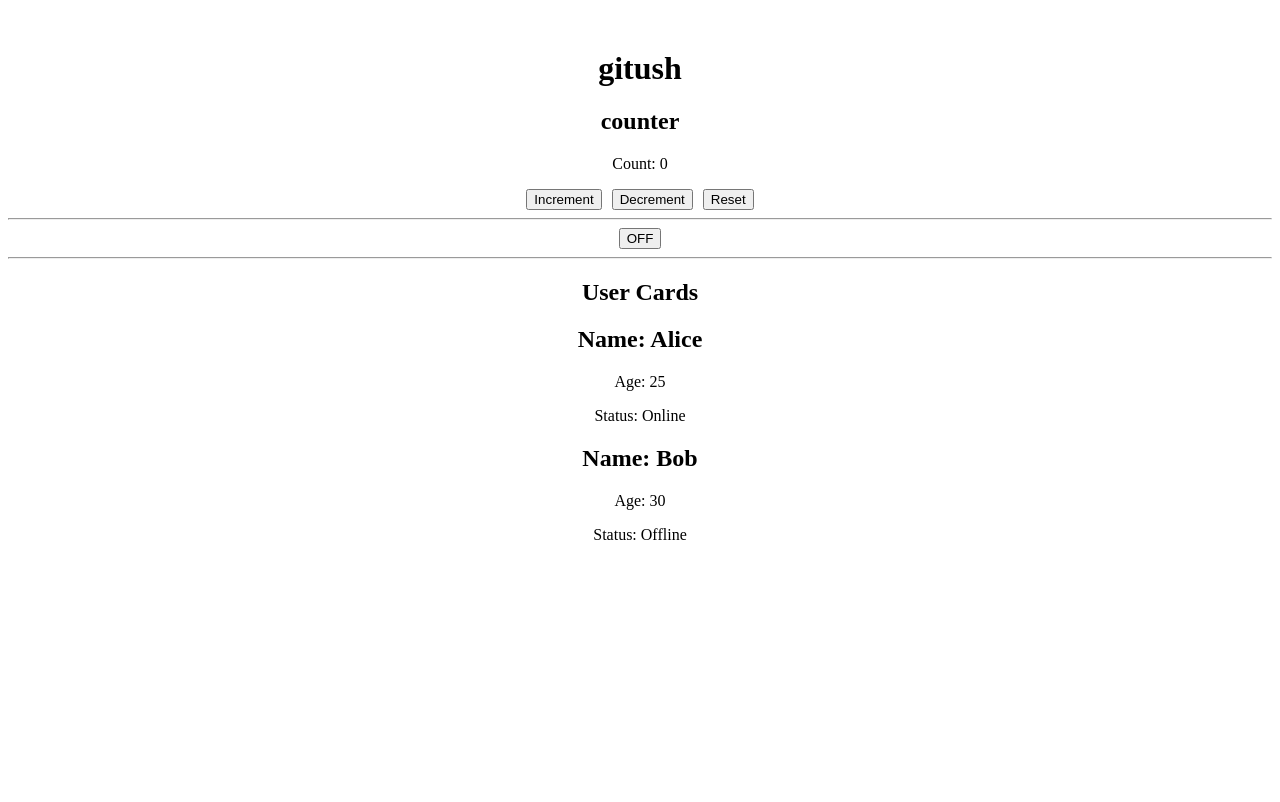
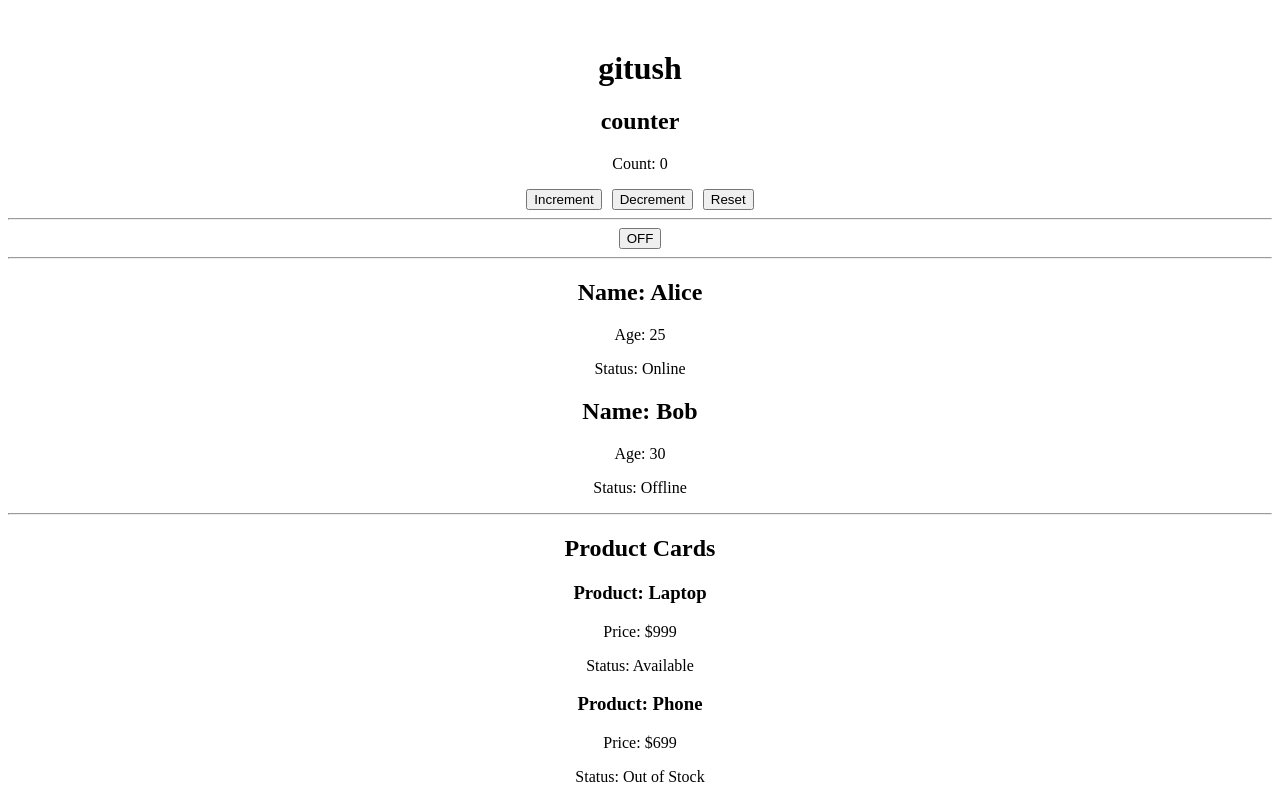
Before and after one commit to crystalfox1/giti, a React (Vite) app: page / in a window 1280 px wide. Built offline with nearby package versions, Linux system fonts and the light colour scheme.

Commit message:
move exercise 2 implementation entirely inside ProductCard component

```diff
--- a/src/App.tsx
+++ b/src/App.tsx
@@ -1,6 +1,7 @@
-import Counter from "./Counter";
-import Toggle from "./Toggle";
-import UserCard from "./UserCard";
+import Counter from "./Counter"
+import Toggle from "./Toggle"
+import UserCard from "./UserCard"
+import ProductCard from "./ProductCard"
 
 function App() {
   return (
@@ -10,11 +11,12 @@ function App() {
       <hr />
       <Toggle />
       <hr />
-      <h2>User Cards</h2>
       <UserCard name="Alice" age={25} isOnline={true} />
       <UserCard name="Bob" age={30} isOnline={false} />
+      <hr />
+      <ProductCard />
     </div>
-  );
+  )
 }
 
-export default App;
+export default App
--- /dev/null
+++ b/src/ProductCard.tsx
@@ -0,0 +1,27 @@
+interface ProductCardProps {
+  name: string
+  price: number
+  isAvailable: boolean
+}
+
+function ProductCardItem(props: ProductCardProps) {
+  return (
+    <div>
+      <h3>Product: {props.name}</h3>
+      <p>Price: ${props.price}</p>
+      <p>Status: {props.isAvailable ? "Available" : "Out of Stock"}</p>
+    </div>
+  )
+}
+
+function ProductCard() {
+  return (
+    <div>
+      <h2>Product Cards</h2>
+      <ProductCardItem name="Laptop" price={999} isAvailable={true} />
+      <ProductCardItem name="Phone" price={699} isAvailable={false} />
+    </div>
+  )
+}
+
+export default ProductCard
```
